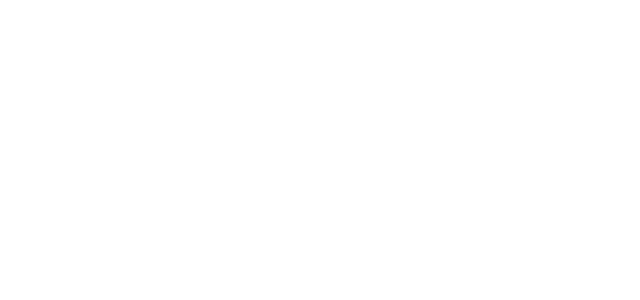
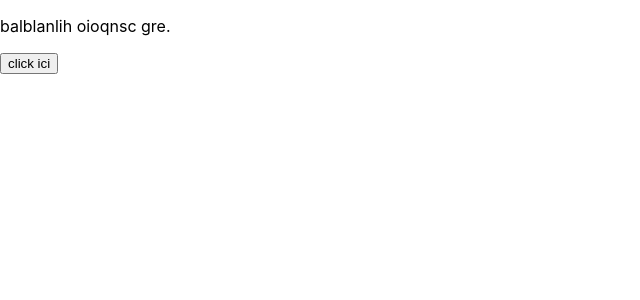
Before and after one commit to Regis040/reactuglyfaced, a React (Create React App) app: page /copyright in a window 1280 px wide. Before the commit this address had no page. Shown: the top 300 px of the page, without its empty margins (0-640 px from the left). Built offline with nearby package versions, Linux system fonts and the light colour scheme.

Commit message:
exo useState

```diff
--- a/src/App.js
+++ b/src/App.js
@@ -5,6 +5,7 @@
 import Celebritydetailspage from './pages/Celebritydetailspage';
 import {BrowserRouter, Route, Routes} from "react-router-dom"
 import TvSpeakersPage from './pages/TvSpeakersPage';
+import CopyrightPage from './pages/Copyrightpage';
 
 function App () {
   return (
@@ -15,6 +16,7 @@
            <Route path="/celebrities/:id" element={<Celebritydetailspage />} />
            <Route path="/randomcelebrity" element={<Randomcelebrity />} />
            <Route path="/speakers" element={<TvSpeakersPage />} />
+           <Route path="/copyright" element={<CopyrightPage />} />
         </Routes>
       </BrowserRouter>
   );
--- /dev/null
+++ b/src/pages/Copyrightpage.jsx
@@ -0,0 +1,23 @@
+import {useState} from 'react';
+
+function CopyrightPage () {
+    // on utilise useState auquel on ajoute un paramètre et une fonction. Une valeur par défaut est donnée à ce paramètre:
+    // ici, ce sera le boléen "true"
+    // Lors du chargement de la page la première fois, useState va charger la page avec le texte puisque c'est "true"
+    // Au click, la valeur de setDisplayText change pour devenir "false", useState va entrainer le rechargement de la page.
+    // useState va alors vérifier la valeur du paramètre displayText du chargement précédent de la page qui sera donc "false".
+    // Le texte va alors ne pas être affiché
+    const [displayText, setDisplayText] = useState (true);
+
+    const handleButtonClick =() => {
+
+        setDisplayText(false);
+    };
+    return (
+       <main>
+            {displayText && <p>balblanlih oioqnsc gre.</p>}
+            <button onClick={handleButtonClick}>click ici</button>
+       </main>
+    )
+}
+export default CopyrightPage
```
